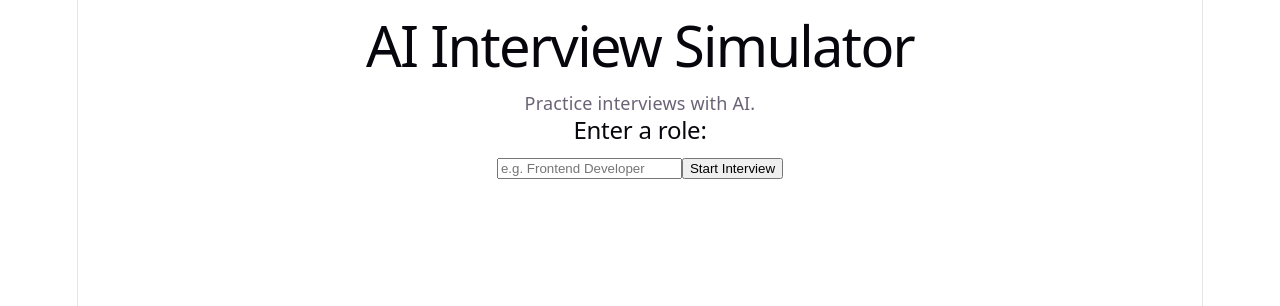
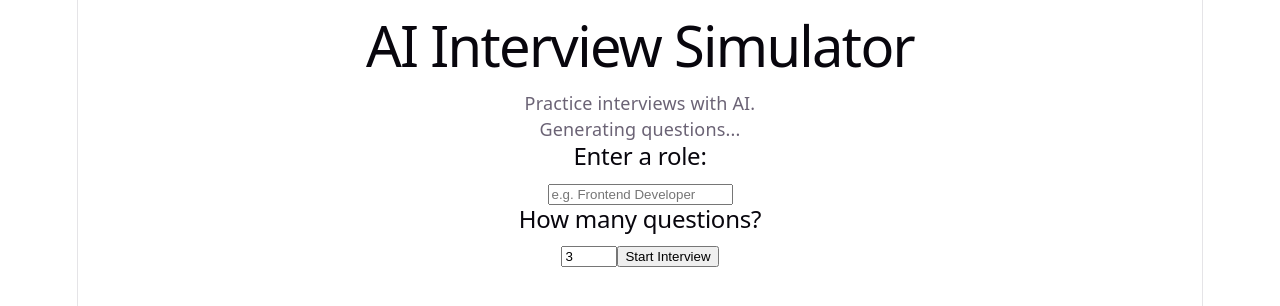
Before and after one commit to MSJawabreh/ai-interview-simulator, a React (Vite) app: page / in a window 1280 px wide. Both pictures are taken after a click on the button "Start Interview". Shown: the top 306 px of the page. Built offline with nearby package versions, Linux system fonts and the light colour scheme; no server answers.

Commit message:
Connect frontend to backend: fetch real AI-generated questions, add cors and question count option

```diff
--- a/src/App.jsx
+++ b/src/App.jsx
@@ -6,17 +6,17 @@ function App() {
   const [currentQuestionIndex, setCurrentQuestionIndex] = useState(0)
   const [answer, setAnswer] = useState('')
 
-  const questions = [
-    "Tell me about yourself.",
-    "What's a challenging bug you've fixed?",
-    "Why do you want this role?"
-  ]
+  const [questions, setQuestions] = useState([])
+  const [isLoading, setIsLoading] = useState(false)
+
+  const [numQuestions, setNumQuestions] = useState(3)
 
   if (!selectedRole) {
     return (
       <div>
         <h1>AI Interview Simulator</h1>
         <p>Practice interviews with AI.</p>
+        {isLoading && <p>Generating questions...</p>}
         <h2>Enter a role:</h2>
         <input
           type="text"
@@ -24,7 +24,34 @@ function App() {
           onChange={(e) => setRole(e.target.value)}
           placeholder="e.g. Frontend Developer"
         />
-        <button onClick={() => setSelectedRole(role)}>Start Interview</button>
+
+        <h2>How many questions?</h2>
+        <input
+          type="number"
+          value={numQuestions}
+          onChange={(e) => setNumQuestions(Number(e.target.value))}
+          min="1"
+          max="10"
+        />
+
+        <button onClick={async () => {
+          setIsLoading(true)
+          setSelectedRole(role)
+
+          const response = await fetch('http://localhost:3000/generate-questions', {
+            method: 'POST',
+            headers: { 'Content-Type': 'application/json' },
+            body: JSON.stringify({ role: role, numQuestions: numQuestions })
+          })
+
+          const data = await response.json()
+          const questionList = data.questions.split('\n').filter(q => q.trim() !== '')
+
+          setQuestions(questionList)
+          setIsLoading(false)
+        }}>
+          Start Interview
+        </button>
       </div>
     )
   }
```
Also changed, not shown: 1 other file (tests, documents, lock files or other folders).
